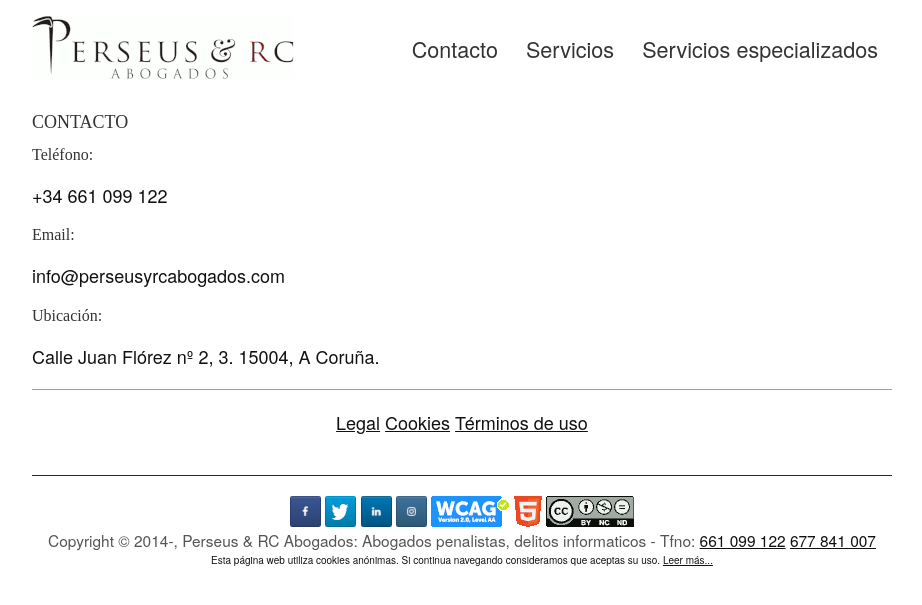
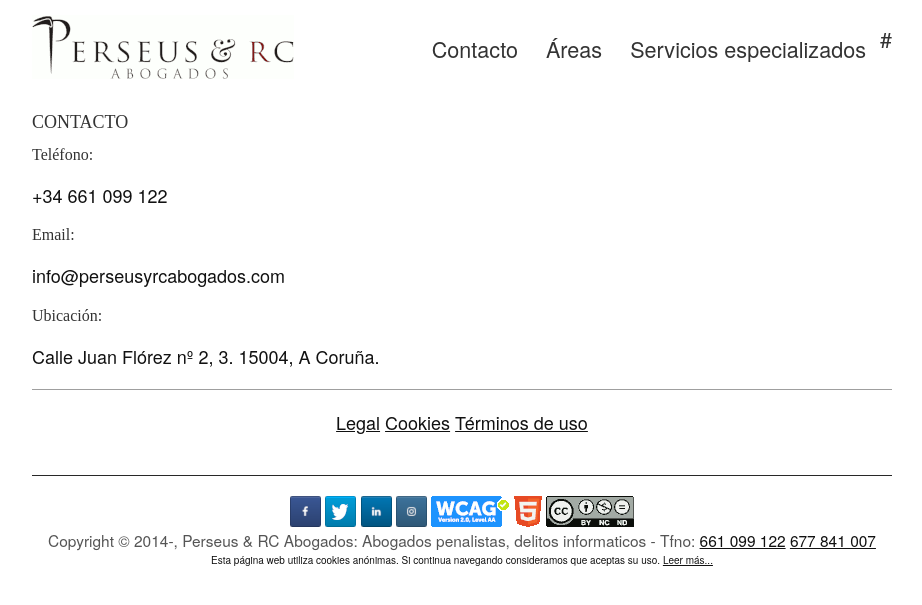
Before and after one commit to streaming10/perseusnew, a Jekyll site: the page built from contacto.md, in a window 1280 px wide. Shown: the top 605 px of the page, without its empty margins (158-1080 px from the left). Built offline with Jekyll 4.4.1, drawn with Linux system fonts in a browser that asks for light colours; some web fonts are replaced; our own code applies the rules of GitHub Pages for plain Markdown files.

Commit message:
Update default.html

```diff
--- a/_layouts/default.html
+++ b/_layouts/default.html
@@ -8,16 +8,16 @@
 	<link rel="apple-touch-icon" sizes="300x300" href="https://www.perseusyrcabogados.com/img/logo-rrss.png" />
 	<meta name="viewport" content="width=600">
 
-	<meta name="description" content="Abogados penalistas especializados en delitos informaticos, penal economico, penal internacional, clausulas abusivas, responsabilidad civil y accidentes de trafico.">
-	<meta property="og:description" content="Abogados penalistas especializados en delitos informaticos, penal economico, penal internacional, clausulas abusivas, responsabilidad civil y accidentes de trafico.">
-	<meta name="keywords" content="abogado,delitos informaticos,penal economico,penal internacional,clausulas abusivas,responsabilidad civil">
+	<meta name="description" content="Abogados penalistas A Coruña. Especializados en delitos informaticos, penal economico, penal internacional, responsabilidad civil, clausulas abusivas,  y accidentes de trafico.">
+	<meta property="og:description" content="Abogados penalistas A Coruña. Especializados en delitos informaticos, penal economico, penal internacional, respoonsabilidad civil, clausulas abusivas y accidentes de trafico.">
+	<meta name="keywords" content="abogados penalistas a coruña,delitos informaticos,penal economico,penal internacional,responsabilidad civil">
 
 	<meta name="twitter:card"    content="summary" />
 	<meta name="twitter:site"    content="@perseuslegal" />
 	<meta name="twitter:creator" content="@perseuslegal" />
 	<meta name="twitter:image"   content="https://www.perseusyrcabogados.com/img/logo-rrss.png" />
 	<meta name="twitter:title"   content="Perseus & RC Abogados" />
-	<meta name="twitter:description" content="Abogados penalistas especializados en delitos informaticos, penal economico, penal internacional, clausulas abusivas, responsabilidad civil y accidentes de trafico." />
+	<meta name="twitter:description" content="Abogados penalistas A Coruña. Especializados en delitos informaticos, penal economico, penal internacional, clausulas abusivas, responsabilidad civil y accidentes de trafico." />
 
 	<meta property="fb:app_id"   content="307812549963034" />
 
@@ -42,26 +42,26 @@
 
 	<header id="header_wrap">
 	<div id="header" class="clearfix">
-		<div id="logo"><a rel="canonical" title="Perseus & RC Abogados: Abogados penalistas, delitos informaticos" href="/"><img src="img/logo.png" alt="Home" /></a></div>
-		<div id="sitename"><a title="Perseus & RC Abogados: Abogados penalistas, delitos informaticos" href="/"><h2>Perseus & RC Abogados: Abogados penalistas, delitos informaticos</h2></a></div>
+		<div id="logo"><a rel="canonical" title="Perseus & RC Abogados: Abogados penalistas A Coruña, delitos informaticos" href="/"><img src="img/logo.png" alt="Home" /></a></div>
+		<div id="sitename"><a title="Perseus & RC Abogados: Abogados penalistas A Coruña, delitos informaticos" href="/"><h2>Perseus & RC Abogados: Abogados penalistas A Coruña, delitos informaticos</h2></a></div>
 	<nav id="main-navigation">
 	<ul class="menu">
 		<li class="dropdown"><a title="contacto" href="contacto.html">Contacto</a><div class="dropdown-content">
 			<a title="" href="/.html"></a>
-			<a title="contacta con nosotros" href="contacta_con_nosotros.html">Contacta con nosotros</a>
-			<a title="equipo" href="equipo.html">Equipo</a>
-			<a title="privacidad" href="privacidad.html">Privacidad</a>
-			<a title="trabaja con nosotros" href="trabaja_con_nosotros.html">Trabaja con nosotros</a>
+			<a title="Contacto" href="contacto.html">Contacto</a>
+			<a title="Equipo" href="equipo.html">Equipo</a>
+			<a title="Aviso legal" href="legal.html">Aviso legal</a>
+			<a title="Trabaja con nosotros" href="trabaja_con_nosotros.html">Trabaja con nosotros</a>
 </div></li>
-		<li class="dropdown"><a title="servicios" href="servicios.html">Servicios</a><div class="dropdown-content">
-			<a title="civil" href="civil.html">Civil</a>
-			<a title="laboral" href="laboral.html">Laboral</a>
-			<a title="penal" href="penal.html">Penal</a>
+		<li class="dropdown"><a title="Áreas" href="areas.html">Áreas</a><div class="dropdown-content">
+			<a title="Civil" href="civil.html">Civil</a>
+			<a title="Laboral" href="laboral.html">Laboral</a>
+			<a title="Penal" href="penal.html">Penal</a>
 </div></li>
-		<li class="dropdown"><a title="servicios especializados" href="servicios_especializados.html">Servicios especializados</a><div class="dropdown-content">
-			<a title="cláusulas abusivas" href="cláusulas_abusivas.html">Cláusulas abusivas</a>
-			<a title="delitos informáticos" href="delitos_informáticos.html">Delitos informáticos</a>
-			<a title="formación compliance" href="formación_compliance.html">Formación compliance</a>
+		#<li class="dropdown"><a title="servicios especializados" href="servicios_especializados.html">Servicios especializados</a><div class="dropdown-content">
+			#<a title="cláusulas abusivas" href="cláusulas_abusivas.html">Cláusulas abusivas</a>
+			#<a title="delitos informáticos" href="delitos_informáticos.html">Delitos informáticos</a>
+			#<a title="formación compliance" href="formación_compliance.html">Formación compliance</a>
 </div></li>
 	</ul></nav>
 	</div></header>
@@ -102,11 +102,11 @@ ga('send', 'pageview');
 		<a title="Valid HTML5" href="https://html5.validator.nu/?doc=http%3A%2F%2F79.137.84.196"><img src="/img/html5.png" alt="Valid HTML5"/></a>
 		<a rel="license" title="Licencia CC" href="http://creativecommons.org/licenses/by-nc-nd/3.0/"><img alt="Licencia de Creative Commons" style="border-width:0" src="/img/cc2.png" /></a>
 		<div id="hidden" style="display:none;"><br />
-			<span property="dct:title">Perseus & RC Abogados: Abogados penalistas, delitos informaticos</span> by <span property="cc:attributionName">Perseus & RC Abogados: Abogados penalistas, delitos informaticos</span> is licensed under a <a rel="license" title="Licencia CC" href="http://creativecommons.org/licenses/by-nc-sa/3.0/">Creative Commons Reconocimiento-NoComercial-CompartirIgual 3.0 Unported License</a>.
+			<span property="dct:title">Perseus & RC Abogados: Abogados penalistas A Coruña, delitos informaticos</span> by <span property="cc:attributionName">Perseus & RC Abogados: Abogados penalistas, delitos informaticos</span> is licensed under a <a rel="license" title="Licencia CC" href="http://creativecommons.org/licenses/by-nc-sa/3.0/">Creative Commons Reconocimiento-NoComercial-CompartirIgual 3.0 Unported License</a>.
 		</div><br />
 	Copyright &copy; 2014-, Perseus & RC Abogados: Abogados penalistas, delitos informaticos - Tfno: <a title="Teléfono" href="tel:+34661099122">661 099 122</a> <a title="Teléfono" href="tel:+34677841007">677 841 007</a>
 	</div>
-	<div style="font-size: 10px; text-align: center">Esta página web utiliza cookies anónimas. Si continua navegando consideramos que aceptas su uso. <a title="Privacidad" href="/privacidad.html">Leer más...</a></div>
+	<div style="font-size: 10px; text-align: center">Esta página web utiliza cookies anónimas. Si continua navegando consideramos que aceptas su uso. <a title="Cookies" href="/cookies.html">Leer más...</a></div>
 </div>
 </footer>
 
```
Also changed, not shown: other parts of _layouts/default.html (+1 -1 lines).
